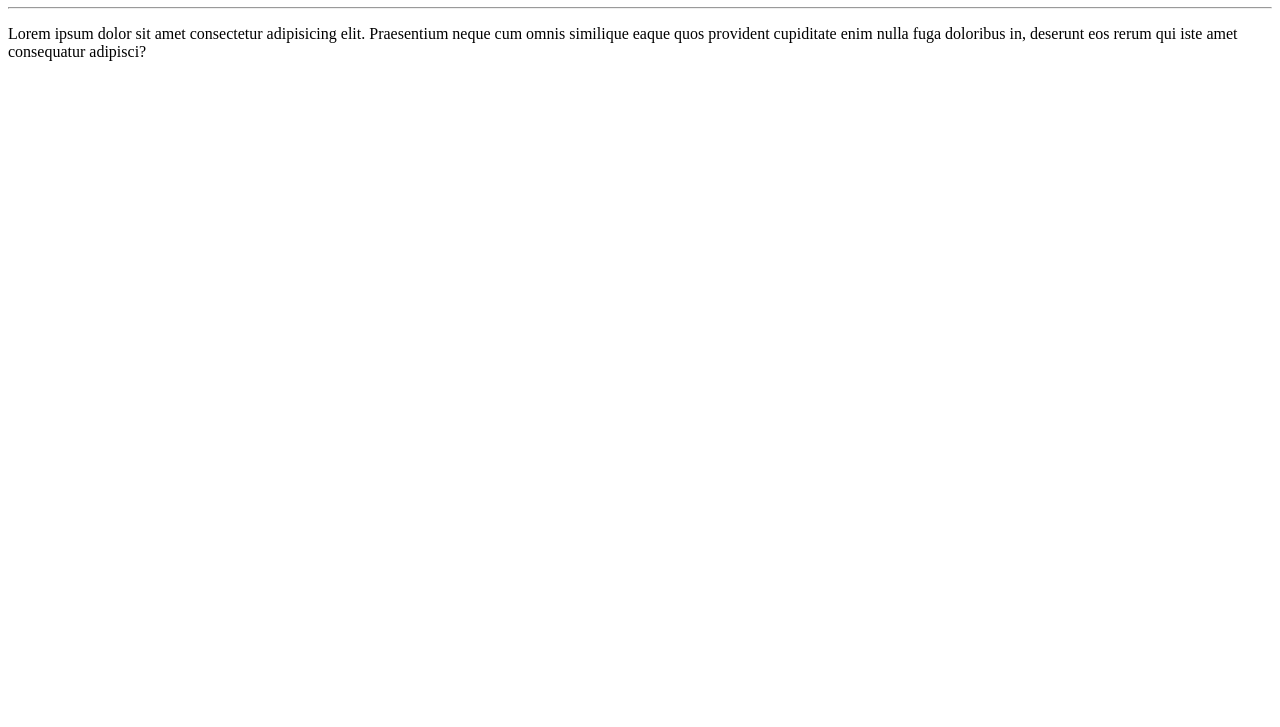
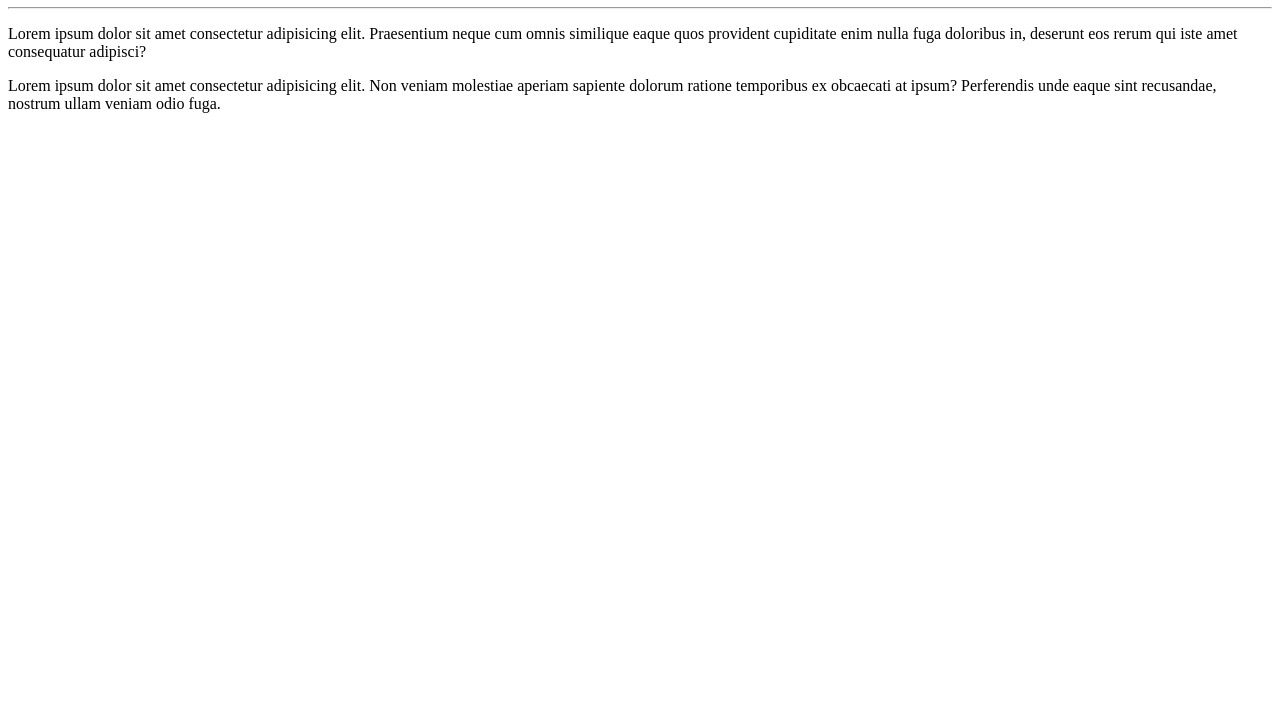
Before and after one commit to deanxsz/Ola-Mundo, a plain HTML site: page site-exemplo/index.html in a window 1280 px wide. Shown: the part 73-800 px from the top of the page. Drawn offline with Linux system fonts and the light colour scheme.

Commit message:
adicionei um parágrafo

```diff
--- a/site-exemplo/index.html
+++ b/site-exemplo/index.html
@@ -10,5 +10,6 @@
     <h1>Olá, Mundo!</h1>
     <hr>
     <p>Lorem ipsum dolor sit amet consectetur adipisicing elit. Praesentium neque cum omnis similique eaque quos provident cupiditate enim nulla fuga doloribus in, deserunt eos rerum qui iste amet consequatur adipisci?</p>
+    <p>Lorem ipsum dolor sit amet consectetur adipisicing elit. Non veniam molestiae aperiam sapiente dolorum ratione temporibus ex obcaecati at ipsum? Perferendis unde eaque sint recusandae, nostrum ullam veniam odio fuga.</p>
 </body>
 </html>
```
